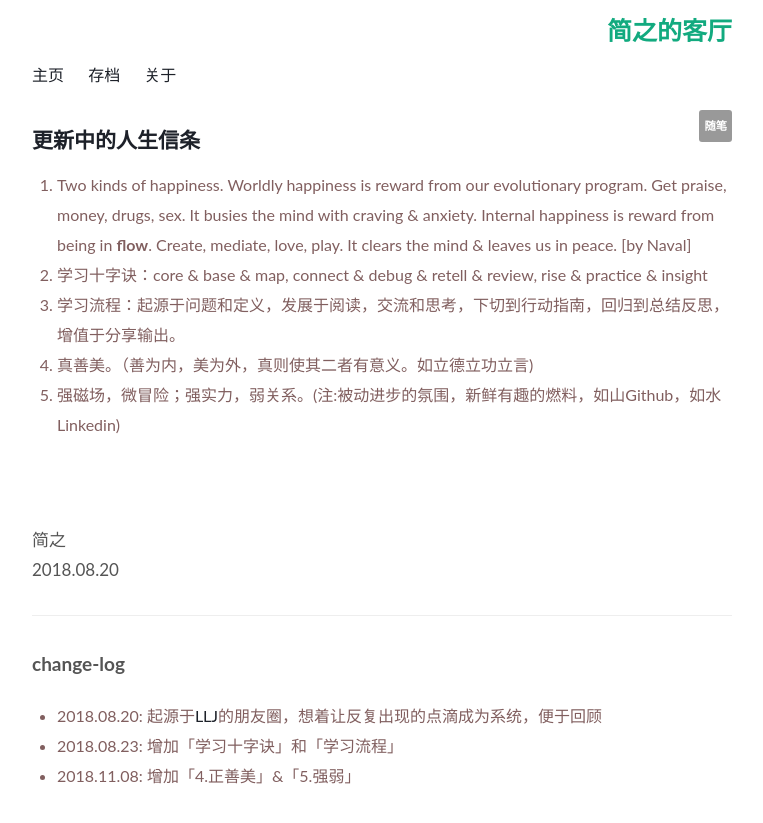
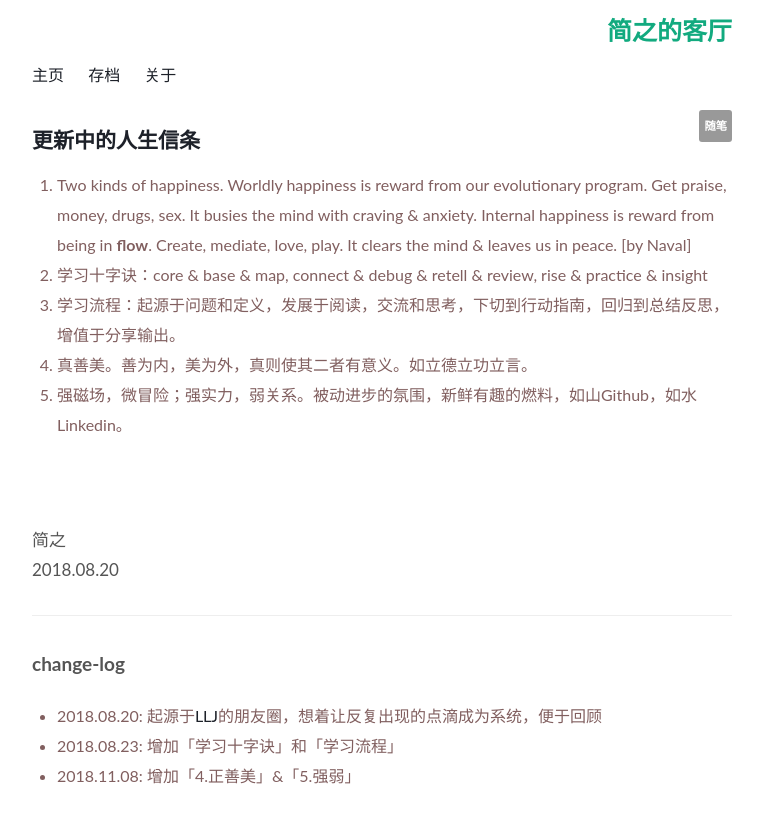
Before and after one commit to WillWang-X/willwang-x.github.io, a Jekyll site: the page built from _posts/2018-10-20-mottos.md, in a window 1280 px wide. Shown: the top 823 px of the page, without its empty margins (258-1021 px from the left). Built offline with Jekyll 4.4.1, drawn with Linux system fonts in a browser that asks for light colours.

Commit message:
add mottos

```diff
--- a/_posts/2018-10-20-mottos.md
+++ b/_posts/2018-10-20-mottos.md
@@ -13,8 +13,8 @@ published: true
 1. Two kinds of happiness. Worldly happiness is reward from our evolutionary program. Get praise, money, drugs, sex. It busies the mind with craving & anxiety. Internal happiness is reward from being in **flow**. Create, mediate, love, play. It clears the mind & leaves us in peace.   [by Naval]
 1. 学习十字诀：core & base & map, connect & debug & retell & review, rise & practice & insight
 1. 学习流程：起源于问题和定义，发展于阅读，交流和思考，下切到行动指南，回归到总结反思，增值于分享输出。
-1. 真善美。（善为内，美为外，真则使其二者有意义。如立德立功立言)
-1. 强磁场，微冒险；强实力，弱关系。(注:被动进步的氛围，新鲜有趣的燃料，如山Github，如水Linkedin)
+1. 真善美。善为内，美为外，真则使其二者有意义。如立德立功立言。
+1. 强磁场，微冒险；强实力，弱关系。被动进步的氛围，新鲜有趣的燃料，如山Github，如水Linkedin。
 
 
 
```
